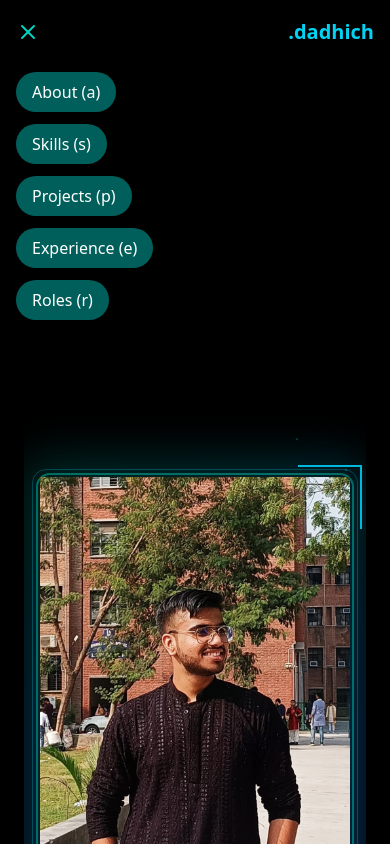
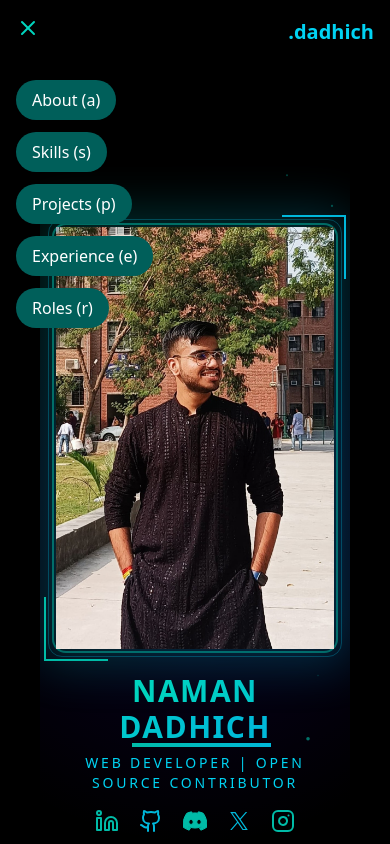
Before and after one commit to namannn04/portfolionext, a Next.js app: page / in a window 390 px wide. Both pictures are taken after a click on the button 28 px from the left and 32 px from the top of the page. Shown: the top 844 px of the page. Built offline with nearby package versions, Linux system fonts and the light colour scheme.

Commit message:
scroll and social

```diff
--- a/src/app/layout.tsx
+++ b/src/app/layout.tsx
@@ -1,6 +1,7 @@
 import type { Metadata } from "next";
 import { Geist, Geist_Mono } from "next/font/google";
 import "./globals.css";
+import ScrollToTop from "@/component/ScrollToTop";
 
 const geistSans = Geist({
   variable: "--font-geist-sans",
@@ -28,6 +29,7 @@ export default function RootLayout({
         className={`${geistSans.variable} ${geistMono.variable} antialiased`}
       >
         {children}
+        <ScrollToTop />
       </body>
     </html>
   );
--- a/src/app/page.tsx
+++ b/src/app/page.tsx
@@ -1,5 +1,4 @@
 import AboutUs from "@/component/AboutUs";
-// import Background from "@/components/Background";
 import GitHubContribution from "@/component/GitHubContribution";
 import HeroSection from "@/component/HeroSection";
 import Navbar from "@/component/Navbar";
@@ -9,14 +8,12 @@ import SkillsSection from "@/component/SkillsSection";
 export default function Home() {
   return (
     <>
-      {/* <Background /> */}
-      <div className="bg-black">
+      <div className="bg-black min-h-screen">
         <div className="sm:py-20">
           <div className="sm:max-w-[50%] mx-auto">
             <Navbar />
           </div>
-          {/* Box only visible on screens >= sm */}
-          <div className="sm:block">
+          <div className="mx-auto px-4 sm:px-0">
             <div className="sm:max-w-[50%] mx-auto sm:border sm:border-teal-500 rounded-xl p-6">
               <HeroSection />
               <main className="sm:mt-20 py-10 px-2">
@@ -29,7 +26,6 @@ export default function Home() {
           </div>
         </div>
       </div>
-      {/* On mobile: nothing shown */}
     </>
   );
 }
--- a/src/component/HeroSection.tsx
+++ b/src/component/HeroSection.tsx
@@ -28,7 +28,9 @@ export default function HeroSection() {
     { top: number; left: number; delay: number; moveY: number }[]
   >([]);
   const [isHovering, setIsHovering] = useState(false);
-  const [glitchLines, setGlitchLines] = useState<{ top: number; height: number; delay: number }[]>([]);
+  const [glitchLines, setGlitchLines] = useState<
+    { top: number; height: number; delay: number }[]
+  >([]);
   const imageRef = useRef<HTMLDivElement>(null);
   const [mousePosition, setMousePosition] = useState({ x: 0, y: 0 });
 
@@ -95,13 +97,13 @@ export default function HeroSection() {
         ))}
       </div> */}
 
-      <div className="z-10 mt-5 flex flex-col items-center">
+      <div className="z-10 md:mt-5 flex flex-col items-center">
         {/* Main image container with glow effect */}
         <motion.div
           initial={{ opacity: 0, scale: 0.9 }}
           animate={{ opacity: 1, scale: 1 }}
           transition={{ duration: 0.8 }}
-          className="relative mb-6 flex h-[60vh] sm:h-[70vh] md:h-[80vh] w-auto items-center justify-center smooth-hover"
+          className="relative mb-6 flex h-[50vh] sm:h-[70vh] md:h-[80vh] w-auto items-center justify-center smooth-hover"
           onMouseEnter={() => setIsHovering(true)}
           onMouseLeave={() => setIsHovering(false)}
           onMouseMove={handleMouseMove}
@@ -471,8 +473,12 @@ export default function HeroSection() {
               animate={{
                 width: isHovering ? Math.random() * 3 + 1 : 0,
                 height: isHovering ? Math.random() * 3 + 1 : 0,
-                left: isHovering ? `${Math.random() * 100}%` : `${Math.random() * 100}%`,
-                top: isHovering ? `${Math.random() * 100}%` : `${Math.random() * 100}%`,
+                left: isHovering
+                  ? `${Math.random() * 100}%`
+                  : `${Math.random() * 100}%`,
+                top: isHovering
+                  ? `${Math.random() * 100}%`
+                  : `${Math.random() * 100}%`,
                 y: isHovering ? [0, -(Math.random() * 100 + 50)] : 0,
                 opacity: isHovering ? [0, 0.8, 0] : 0,
                 scale: isHovering ? [0, 1, 0] : 0,
@@ -575,7 +581,7 @@ export default function HeroSection() {
                     strokeWidth="2"
                     strokeLinecap="round"
                     strokeLinejoin="round"
-                    className="text-cyan-500 transition-colors duration-300 ease-in-out group-hover:text-[#181717]"
+                    className="text-cyan-500 transition-colors duration-300 ease-in-out group-hover:text-[#424141]"
                   >
                     <path d="M15 22v-4a4.8 4.8 0 0 0-1-3.5c3 0 6-2 6-5.5.08-1.25-.27-2.48-1-3.5.28-1.15.28-2.35 0-3.5 0 0-1 0-3 1.5-2.64-.5-5.36-.5-8 0C6 2 5 2 5 2c-.3 1.15-.3 2.35 0 3.5A5.403 5.403 0 0 0 4 9c0 3.5 3 5.5 6 5.5-.39.49-.68 1.05-.85 1.65-.17.6-.22 1.23-.15 1.85v4" />
                     <path d="M9 18c-4.51 2-5-2-7-2" />
@@ -587,18 +593,11 @@ export default function HeroSection() {
                     width="24"
                     height="24"
                     viewBox="0 0 24 24"
-                    fill="none"
+                    fill="currentColor"
                     stroke="currentColor"
-                    strokeWidth="2"
-                    strokeLinecap="round"
-                    strokeLinejoin="round"
                     className="text-teal-500 transition-colors duration-300 ease-in-out group-hover:text-[#5865F2]"
                   >
-                    <circle cx="9" cy="12" r="1" />
-                    <circle cx="15" cy="12" r="1" />
-                    <path d="M7.5 7.2c.3-.2.5-.2.8-.3a12.5 12.5 0 0 1 7.4 0c.3 0 .5.2.8.3 1 .4 1.9 1 2.6 1.7.9 1 1.6 2 2 3.3.4 1.3.6 2.7.7 4a13 13 0 0 1-.7 4c-.4 1.2-1.1 2.3-2 3.2-.7.7-1.6 1.3-2.6 1.7-.3.1-.5.2-.8.3a12.5 12.5 0 0 1-7.4 0c-.3 0-.5-.2-.8-.3a9.9 9.9 0 0 1-2.6-1.7c-.9-1-1.6-2-2-3.2a13 13 0 0 1-.7-4c0-1.3.3-2.7.7-4 .4-1.2 1.1-2.3 2-3.3.7-.7 1.6-1.3 2.6-1.7Z" />
-                    <path d="m15.5 17 2 2c.5-1.5 1-3 1.5-4.5.5-1.5.5-3 .5-4.5 0-1.5-.5-3-1-4.5" />
-                    <path d="m8.5 17-2 2c-.5-1.5-1-3-1.5-4.5-.5-1.5-.5-3-.5-4.5 0-1.5.5-3 1-4.5" />
+                    <path d="M20.317 4.3698a19.7913 19.7913 0 00-4.8851-1.5152.0741.0741 0 00-.0785.0371c-.211.3753-.4447.8648-.6083 1.2495-1.8447-.2762-3.68-.2762-5.4868 0-.1636-.3933-.4058-.8742-.6177-1.2495a.077.077 0 00-.0785-.037 19.7363 19.7363 0 00-4.8852 1.515.0699.0699 0 00-.0321.0277C.5334 9.0458-.319 13.5799.0992 18.0578a.0824.0824 0 00.0312.0561c2.0528 1.5076 4.0413 2.4228 5.9929 3.0294a.0777.0777 0 00.0842-.0276c.4616-.6304.8731-1.2952 1.226-1.9942a.076.076 0 00-.0416-.1057c-.6528-.2476-1.2743-.5495-1.8722-.8923a.077.077 0 01-.0076-.1277c.1258-.0943.2517-.1923.3718-.2914a.0743.0743 0 01.0776-.0105c3.9278 1.7933 8.18 1.7933 12.0614 0a.0739.0739 0 01.0785.0095c.1202.099.246.1981.3728.2924a.077.077 0 01-.0066.1276 12.2986 12.2986 0 01-1.8731.8914.0766.0766 0 00-.0407.1067c.3606.698.7721 1.3628 1.225 1.9932a.076.076 0 00.0842.0286c1.961-.6067 3.9495-1.5219 6.0023-3.0294a.077.077 0 00.0313-.0552c.5004-5.177-.8382-9.6739-3.5485-13.6604a.061.061 0 00-.0312-.0286zM8.0204 15.3312c-1.1825 0-2.1569-1.0857-2.1569-2.419 0-1.3332.9555-2.4189 2.157-2.4189 1.2108 0 2.1757 1.0952 2.1568 2.419 0 1.3332-.9555 2.4189-2.1569 2.4189zm7.9746 0c-1.1825 0-2.1569-1.0857-2.1569-2.419 0-1.3332.9554-2.4189 2.1569-2.4189 1.2108 0 2.1757 1.0952 2.1568 2.419 0 1.3332-.946 2.4189-2.1568 2.4189Z" />
                   </svg>
                 )}
                 {social.icon === "twitter-x" && (
@@ -608,7 +607,7 @@ export default function HeroSection() {
                     height="24"
                     viewBox="0 0 24 24"
                     fill="currentColor"
-                    className="text-cyan-500 transition-colors duration-300 ease-in-out group-hover:text-[#000000]"
+                    className="text-cyan-500 transition-colors duration-300 ease-in-out group-hover:text-[#424141]"
                   >
                     <path d="M13.6823 10.6218L20.2391 3H18.6854L12.9921 9.61788L8.44486 3H3.2002L10.0765 13.0074L3.2002 21H4.75404L10.7663 14.0113L15.5685 21H20.8131L13.6819 10.6218H13.6823ZM11.5541 13.0956L10.8574 12.0991L5.31391 4.16971H7.70053L12.1742 10.5689L12.8709 11.5655L18.6861 19.8835H16.2995L11.5541 13.096V13.0956Z" />
                   </svg>
--- a/src/component/Navbar.tsx
+++ b/src/component/Navbar.tsx
@@ -117,7 +117,7 @@ export default function Navbar() {
   if (!mounted) return null;
 
   return (
-    <nav className="mb-5 z-50 bg-black text-white">
+    <nav className="mb-5 z-50 bg-black text-white relative">
       <div className="container mx-auto px-4">
         <div className="flex items-center justify-between h-16">
           {/* Hamburger menu for mobile */}
@@ -128,7 +128,7 @@ export default function Navbar() {
               aria-label="Toggle menu"
             >
               {isOpen ? (
-                <X className="h-6 w-6" />
+                <></>
               ) : (
                 <Menu className="h-6 w-6" />
               )}
@@ -173,21 +173,31 @@ export default function Navbar() {
         </div>
       </div>
 
-      {/* Mobile menu dropdown with auto-width capsules */}
-      <div
-        className={cn(
-          "md:hidden overflow-hidden transition-all duration-500 ease-in-out",
-          isOpen ? "max-h-[500px] opacity-100" : "max-h-0 opacity-0"
-        )}
+      {/* Mobile menu overlay */}
+      {isOpen && (
+        <div className="fixed inset-0 z-40 bg-opacity-90 md:hidden">
+          {/* Close button */}
+          <div className="absolute top-4 left-4">
+            <button
+              onClick={toggleMenu}
+              className="text-teal-400 hover:text-teal-300 focus:outline-none"
+              aria-label="Close menu"
             >
-        <div className="px-4 py-2 space-y-3 bg-black">
+              <X className="h-6 w-6" />
+            </button>
+          </div>
+
+          {/* Menu items with staggered animation */}
+          <div className="pt-20 px-4">
+            <div className="w-full space-y-3">
               {navOptions.map((option, index) => (
                 <div
                   key={option.name}
-              className="transform transition-transform duration-500"
+                  className="menu-item"
                   style={{
-                transitionDelay: `${index * 100}ms`,
-                transform: isOpen ? "translateX(0)" : "translateX(-100%)",
+                    animation: `slideIn 300ms forwards ${index * 100}ms`,
+                    opacity: 0,
+                    transform: "translateX(-100%)",
                   }}
                 >
                   <button
@@ -203,6 +213,26 @@ export default function Navbar() {
               ))}
             </div>
           </div>
+        </div>
+      )}
+
+      {/* CSS Animation KeyFrames */}
+      <style jsx>{`
+        @keyframes slideIn {
+          from {
+            opacity: 0;
+            transform: translateX(-100%);
+          }
+          to {
+            opacity: 1;
+            transform: translateX(0);
+          }
+        }
+
+        .menu-item {
+          animation-fill-mode: forwards;
+        }
+      `}</style>
     </nav>
   );
 }
--- a/src/component/Projects.tsx
+++ b/src/component/Projects.tsx
@@ -145,7 +145,7 @@ export default function Projects() {
 
       {/* Projects grid */}
       <div className="container mx-auto px-4 relative z-10">
-        <div className="grid grid-cols-1 md:grid-cols-2 gap-8 lg:gap-12">
+        <div className="grid grid-cols-1 gap-8 lg:gap-12">
           {projects.map((project) => (
             <motion.div
               key={project.id}
--- /dev/null
+++ b/src/component/ScrollToTop.tsx
@@ -0,0 +1,35 @@
+'use client';
+
+import { useEffect, useState } from 'react';
+import { ChevronUp } from 'lucide-react';
+
+const ScrollToTop = () => {
+  const [isVisible, setIsVisible] = useState(false);
+
+  useEffect(() => {
+    const toggleVisibility = () => {
+      setIsVisible(window.scrollY > 100);
+    };
+
+    window.addEventListener('scroll', toggleVisibility);
+    return () => window.removeEventListener('scroll', toggleVisibility);
+  }, []);
+
+  const scrollToTop = () => {
+    window.scrollTo({ top: 0, behavior: 'smooth' });
+  };
+
+  return (
+    isVisible && (
+      <button
+        onClick={scrollToTop}
+        className="fixed bottom-6 right-6 z-50 w-14 h-14 rounded-full bg-gradient-to-tr from-teal-500/30 to-cyan-400/20 backdrop-blur-md border border-cyan-300/40 shadow-[0_0_25px_rgba(6,182,212,0.3)] hover:shadow-[0_0_45px_rgba(6,182,212,0.6)] transition-all duration-500 ease-in-out flex items-center justify-center text-cyan-200 hover:text-white hover:scale-110 animate-fadein"
+        aria-label="Scroll to top"
+      >
+        <ChevronUp className="w-6 h-6 animate-bounce-slow" strokeWidth={2.6} />
+      </button>
+    )
+  );
+};
+
+export default ScrollToTop;
```
Lines whose indentation alone changed are shown as unchanged.
